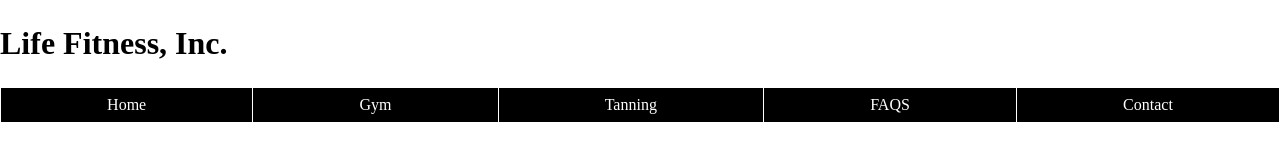
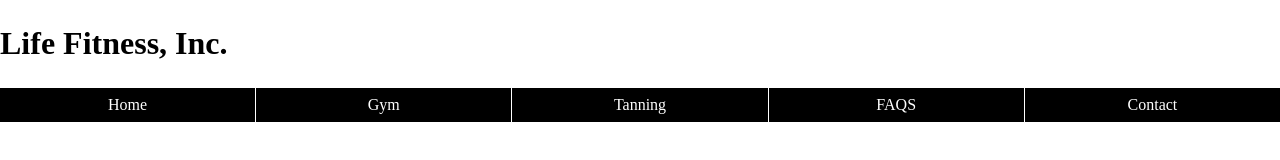
Before and after one commit to tatmil-99/life-fitness, a plain HTML site: page index.html in a window 1280 px wide. Drawn offline with Linux system fonts and the light colour scheme.

Commit message:
removes border from sides of page links container

```diff
--- a/assets/styles/main.css
+++ b/assets/styles/main.css
@@ -39,13 +39,13 @@ ul {
 .page-link {
   display: flex;
   text-align: center;
-  flex-grow: 1;
+  flex: 1;
   border-left: 1px solid white;
   padding: 8px 0px;
 }
 
-.last-page-link {
-  border-right: 1px solid white;
+.first-page-link {
+  border-left: none;
 }
 
 li {
--- a/index.html
+++ b/index.html
@@ -11,7 +11,7 @@
         <h1>Life Fitness, Inc.</h1>
         <ul>
             <div class="links-container">
-                <div class="page-link">
+                <div class="page-link first-page-link">
                     <li><a href="index.html">Home</a></li>
                 </div>
                 <div class="page-link">
@@ -23,7 +23,7 @@
                 <div class="page-link">
                     <li><a href="faqs.html">FAQS</a></li>
                 </div>
-                <div class="page-link last-page-link">
+                <div class="page-link">
                     <li><a href="contact.html">Contact</a></li>
                 </div>
             </div>
```
